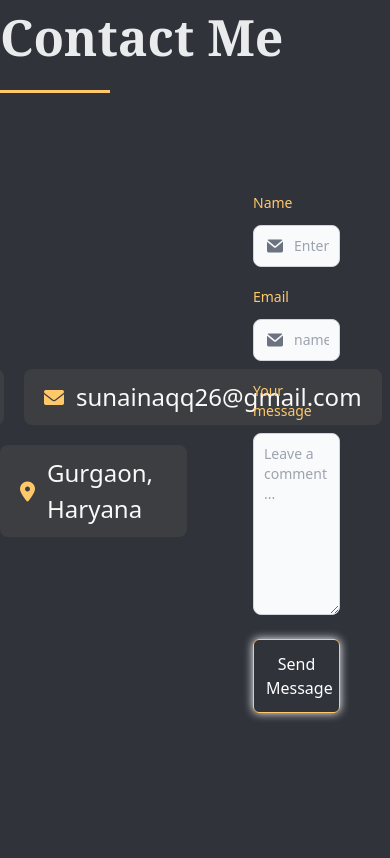
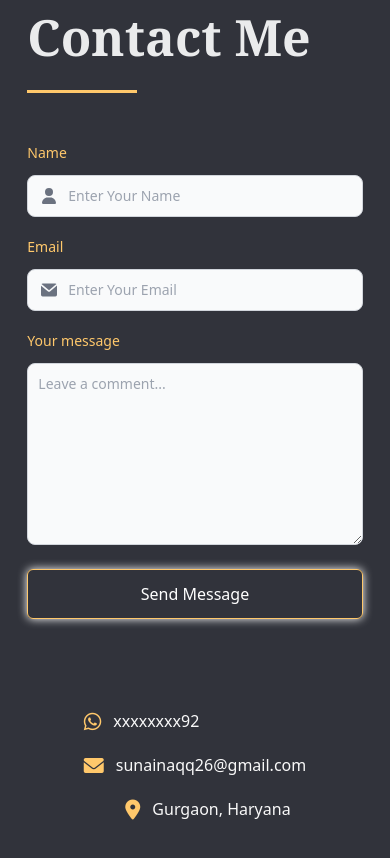
Before and after one commit to gitsunaina/Portfolio, a Next.js app: page /Components/Contact in a window 390 px wide. Shown: the top 858 px of the page. Built offline with nearby package versions, Linux system fonts and the light colour scheme.

Commit message:
make responsive continue

```diff
--- a/src/pages/Components/About.jsx
+++ b/src/pages/Components/About.jsx
@@ -5,13 +5,13 @@ const About = () => {
     //     'javascript', 'reactjs', 'redux', 'next js', 'html', 'css', 'bootstrap', 'tailwind', 'git', 'github','react admin', 'adobe photoshop' , 'canva'
     // ]
   return (
-    <section className='lg:max-w-[1290px] lg:mx-auto my-[11rem]' id='about'>
+    <section className='w-full lg:max-w-[1290px] lg:mx-auto  my-[11rem] about-container' id='about'>
 
                 <h2 className='font-bold text-[50px] font-serif text-[#eaebec]'>About</h2>
                 <div className='flex gap-[10px] mt-[20px]'>
                 <div className='w-[110px] h-[3px] bg-[#ffc86b] mt-[15px]'></div>
-               <div className='flex flex-col gap-[10px]'>
-               <p className='text-[#eaebec] text-[22px]'>Experienced Javascript Developer with <span className='text-[#ffc86b]'> 1 years </span> in the industry. Proficient with <span className='text-[#ffc86b]'>React</span>. Used problem-solving aptitude to enhance application performance by <span className='text-[#ffc86b]'>15%</span>. Enhanced College based Application for Education Organisation.</p>
+               <div className='flex flex-col gap-[10px] w-full about-desc'>
+               <p className='text-[#eaebec] text-[18px] sm:text-[18px] lg:text-[22px] sm:w-full'>Experienced Javascript Developer with <span className='text-[#ffc86b]'> 1 years </span> in the industry. Proficient with <span className='text-[#ffc86b]'>React</span>. Used problem-solving aptitude to enhance application performance by <span className='text-[#ffc86b]'>15%</span>. Enhanced College based Application for Education Organisation.</p>
                         <div className='flex gap-[36px] mt-[26px]'>
                     <div className='about-batch text-white items-center flex flex-col p-[19px] rounded-[36px] max-w-[250px] w-[200px] border-[1px] shadow-[0px_0px_15px_0px]'>
                     <span className='mb-[25px]'><i class="fa-solid fa-award"></i></span>
--- a/src/pages/Components/Contact.jsx
+++ b/src/pages/Components/Contact.jsx
@@ -3,32 +3,33 @@ import Button from './Button'
 
 const Contact = () => {
   return (
-    <div className='lg:max-w-[1290px] lg:mx-auto relative mb-[70px]' id='contact'>
+    <div className='lg:max-w-[1290px] lg:mx-auto relative mb-[70px] w-full contact-container' id='contact'>
     <h2 className='font-bold text-[50px] font-serif text-[#eaebec]'>Contact Me</h2>
     <div className='w-[110px] h-[3px] bg-[#ffc86b] mt-[15px]'></div>
-    <div className='grid grid-cols-2 gap-4 h-full mt-[50px]'>
-    <div className='flex justify-center flex-col items-center gap-[20px] text-[30px]'>
-       <div className='flex gap-[20px]'>
-       <div className='bg-[#3d3e42] px-[20px] py-[10px] flex items-center rounded-lg gap-[12px] shadow-[0px_0px_18px_0px]]'><i class="fa-brands fa-whatsapp mt-[2px]  text-[#ffc86b] text-[20px]"></i>
+    <div className='grid lg:grid-cols-2 grid-cols-1 lg:gap-4 gap-[5rem] h-full mt-[50px]'>
+    <div className='flex justify-center flex-col items-center lg:gap-[20px] gap-0 text-[30px] order-2 lg:order-1'>
+       <div className='flex lg:gap-[20px] gap-0 lg:flex-row flex-col'>
+       <div className='lg:bg-[#3d3e42] text-[20px] lg:text-[24px] bg-none px-[20px] py-[10px] flex items-center rounded-lg gap-[12px] shadow-[0px_0px_18px_0px]]'><i class="fa-brands fa-whatsapp mt-[2px]  text-[#ffc86b] text-[20px]"></i>
        <small className='text-[#f9f9f9]'>xxxxxxxx92</small></div>
-       <div className='bg-[#3d3e42] px-[20px] py-[10px] flex items-center rounded-lg gap-[12px] shadow-[0px_0px_18px_0px]]'><i class="fa-solid fa-envelope mt-[2px] text-[#ffc86b] text-[20px]"></i>
+       <div className='lg:bg-[#3d3e42] text-[20px] lg:text-[24px] bg-none px-[20px] py-[10px] flex items-center rounded-lg gap-[12px] shadow-[0px_0px_18px_0px]]'><i class="fa-solid fa-envelope mt-[2px] text-[#ffc86b] text-[20px]"></i>
        <small className='text-[#f9f9f9]'>sunainaqq26@gmail.com</small></div>
        </div>
-       <div className='bg-[#3d3e42] px-[20px] py-[10px] flex items-center rounded-lg gap-[12px] shadow-[0px_0px_18px_0px]]'>
+       <div className='lg:bg-[#3d3e42] bg-none lg:px-[20px] ms-[26px] lg:ms-0 text-[20px] lg:text-[24px] py-[10px] flex items-center rounded-lg gap-[12px] shadow-[0px_0px_18px_0px]]'>
        <i class="fa-solid fa-location-dot mt-[2px] text-[#ffc86b] text-[20px]"></i>
        <small className='text-[#f9f9f9]'>Gurgaon, Haryana</small>
        </div>
        </div>
-            <div className='flex flex-col justify-center  gap-4 p-[50px]'>
+            <div className='flex flex-col justify-center  gap-4 lg:p-[50px] p-0 order-1 lg:order-2'>
 
 <form >
   <label htmlFor="name-icon" className="block mb-3 text-sm font-medium text-[#ffc86b] dark:text-white">Name</label>
   <div className="relative mb-5">
     <div className="absolute inset-y-0 start-0 flex items-center ps-3.5 pointer-events-none">
-      <svg className="w-4 h-4 text-gray-500 dark:text-gray-400" aria-hidden="true" xmlns="http://www.w3.org/2000/svg" fill="currentColor" viewBox="0 0 20 16">
+      {/* <svg className="w-4 h-4 text-gray-500 dark:text-gray-400" aria-hidden="true" xmlns="http://www.w3.org/2000/svg" fill="currentColor" viewBox="0 0 20 16">
         <path d="m10.036 8.278 9.258-7.79A1.979 1.979 0 0 0 18 0H2A1.987 1.987 0 0 0 .641.541l9.395 7.737Z"/>
         <path d="M11.241 9.817c-.36.275-.801.425-1.255.427-.428 0-.845-.138-1.187-.395L0 2.6V14a2 2 0 0 0 2 2h16a2 2 0 0 0 2-2V2.5l-8.759 7.317Z"/>
-      </svg>
+      </svg> */}
+      <svg className="w-4 h-4 text-gray-500 dark:text-gray-400" fill="currentColor" aria-hidden="true" xmlns="http://www.w3.org/2000/svg" viewBox="0 0 448 512"><path d="M224 256A128 128 0 1 0 224 0a128 128 0 1 0 0 256zm-45.7 48C79.8 304 0 383.8 0 482.3C0 498.7 13.3 512 29.7 512l388.6 0c16.4 0 29.7-13.3 29.7-29.7C448 383.8 368.2 304 269.7 304l-91.4 0z"/></svg>
     </div>
     <input type="text" id="name-icon" className="bg-gray-50 border border-gray-300 text-gray-900 text-sm rounded-lg focus:ring-blue-500 focus:border-blue-500 block w-full ps-10 p-2.5  dark:bg-gray-700 dark:border-gray-600 dark:placeholder-gray-400 dark:text-white dark:focus:ring-blue-500 dark:focus:border-blue-500" placeholder="Enter Your Name" />
   </div>
@@ -41,7 +42,7 @@ const Contact = () => {
         <path d="M11.241 9.817c-.36.275-.801.425-1.255.427-.428 0-.845-.138-1.187-.395L0 2.6V14a2 2 0 0 0 2 2h16a2 2 0 0 0 2-2V2.5l-8.759 7.317Z"/>
       </svg>
     </div>
-    <input type="email" id="email-address-icon" className="bg-gray-50 border border-gray-300 text-gray-900 text-sm rounded-lg focus:ring-blue-500 focus:border-blue-500 block w-full ps-10 p-2.5  dark:bg-gray-700 dark:border-gray-600 dark:placeholder-gray-400 dark:text-white dark:focus:ring-blue-500 dark:focus:border-blue-500" placeholder="name@flowbite.com" />
+    <input type="email" id="email-address-icon" className="bg-gray-50 border border-gray-300 text-gray-900 text-sm rounded-lg focus:ring-blue-500 focus:border-blue-500 block w-full ps-10 p-2.5  dark:bg-gray-700 dark:border-gray-600 dark:placeholder-gray-400 dark:text-white dark:focus:ring-blue-500 dark:focus:border-blue-500" placeholder="Enter Your Email" />
   </div>
 
   <label htmlFor="message" className="block mb-3 text-sm font-medium text-[#ffc86b] dark:text-white">Your message</label>
--- a/src/pages/Components/Experience.jsx
+++ b/src/pages/Components/Experience.jsx
@@ -4,14 +4,14 @@ import React from 'react'
 
 const Experience = () => {
   return (
-    <div className='lg:max-w-[1290px] lg:mx-auto relative mb-[12rem]' id='experience'>
+    <div className='lg:max-w-[1290px] lg:mx-auto relative mb-[12rem] w-full exp-container' id='experience'>
         {/* <p className='text-center mb-[20px]'>What Skills I Have</p> */}
 
         <h2 className='font-bold text-[50px]  font-serif text-[#eaebec] '>My Skills</h2>
-        <div className='flex flex-col gap-[20px] mt-[26px]'>
-               <div className='flex gap-[20px] items-center'>
+        <div className='flex flex-col lg:gap-[20px] gap-[70px] mt-[26px]'>
+               <div className='flex gap-[20px] lg:items-center items-start'>
                <div className='w-[408px] h-[3px] bg-[#ffc86b] mt-[18px]'></div>
-               <div className='flex gap-[20px] h-[146px]'>
+               <div className='flex gap-[20px] lg:h-[146px] lg:flex-row flex-col h-full' >
                   <div className='flex items-center flex-col relative bg-[#3d3e42] w-[116px] h-[136px] p-[14px] rounded-lg '><img src='/assets/images/html.png' className='w-[83px] h-[89px]'></img><small className='text-[#eaebec]  skill-key'>HTML</small></div>
 
                   <div className='flex items-center flex-col relative  bg-[#3d3e42] w-[116px] h-[136px] p-[14px] rounded-lg '><img src='/assets/images/css.png' width="100px" height="100px" className='mt-[-5px]'></img><small className='text-[#eaebec] skill-key'>CSS</small></div>
@@ -22,9 +22,9 @@ const Experience = () => {
                </div>
 
                </div>
-               <div className='flex gap-[20px] justify-end items-center'>
+               <div className='flex gap-[20px] justify-end  lg:items-center items-start '>
 
-               <div className='flex gap-[16px] h-[119px]'>
+               <div className='flex gap-[16px] lg:h-[119px] lg:flex-row flex-col h-full'>
 
 
                 <div className='flex items-center flex-col relative bg-[#3d3e42] w-[116px] h-[136px] p-[14px] rounded-lg '> <img src='/assets/images/bootstrap.png' width="91px"></img> <small className='text-[#eaebec] skill-key'>Bootstrap</small></div>
--- a/src/styles/globals.css
+++ b/src/styles/globals.css
@@ -16,6 +16,14 @@
   }
 }
 
+@media (max-width: 747px) {
+  .about-container,
+  .exp-container,
+  .contact-container {
+    padding-left: 7%;
+    padding-right: 7%;
+  }
+}
 body {
   color: rgb(var(--foreground-rgb));
   background-color: #31333b;
@@ -57,7 +65,6 @@ nav > ul > li:hover::after {
   right: 0;
   width: 796px;
   height: 606px;
-  /* background-color: brown; */
   border-radius: 50%;
   display: flex;
   justify-content: center;
@@ -96,9 +103,9 @@ border-radius: 50%;
   width: 0;
   height: 0;
   border-top: 286px solid #ffc86b;
-  border-right: 362px solid #ffc86b;
+  border-right: 340px solid #ffc86b;
   border-bottom: 333px solid #ffc86b;
-  border-left: 423px solid transparent;
+  border-left: 409px solid transparent;
 }
 .visit-site {
   background-color: #fc815c;
```
Also changed, not shown: src/pages/Components/HeroSection.jsx (+21 -25 lines).
